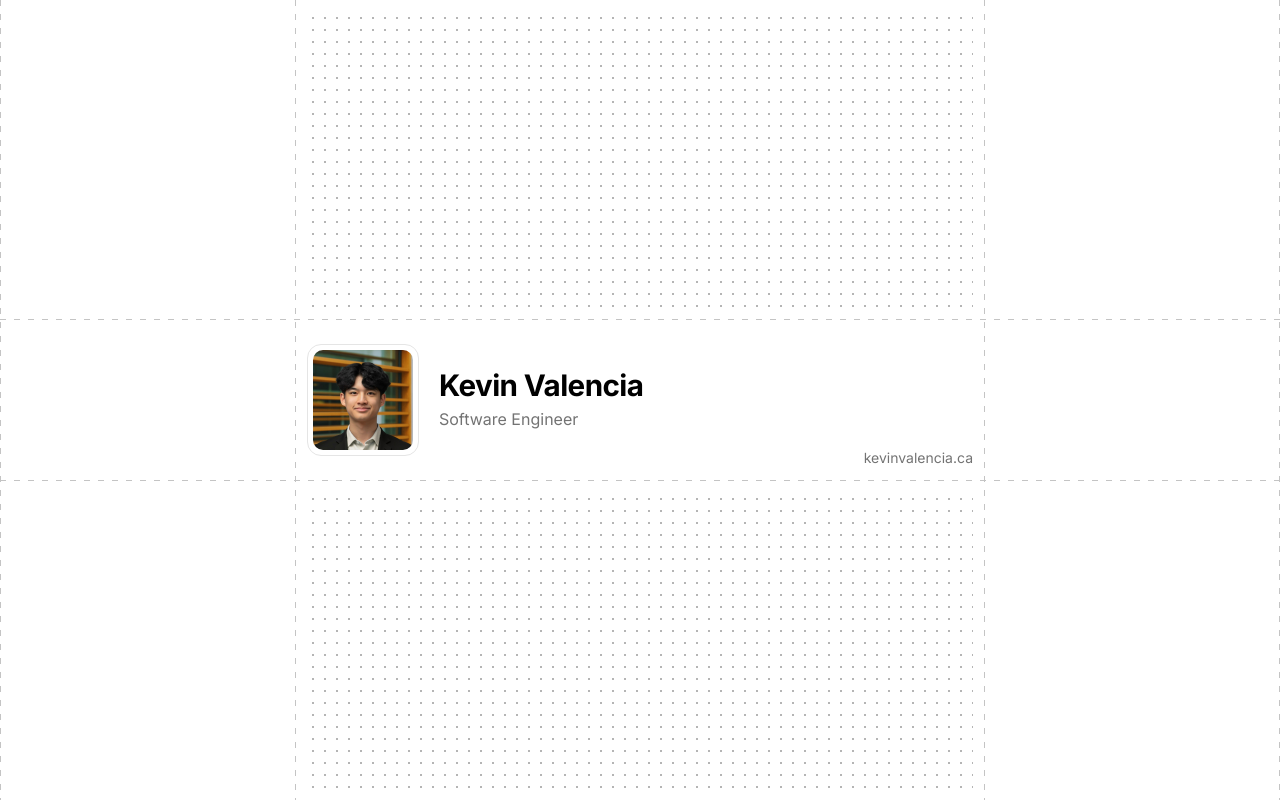
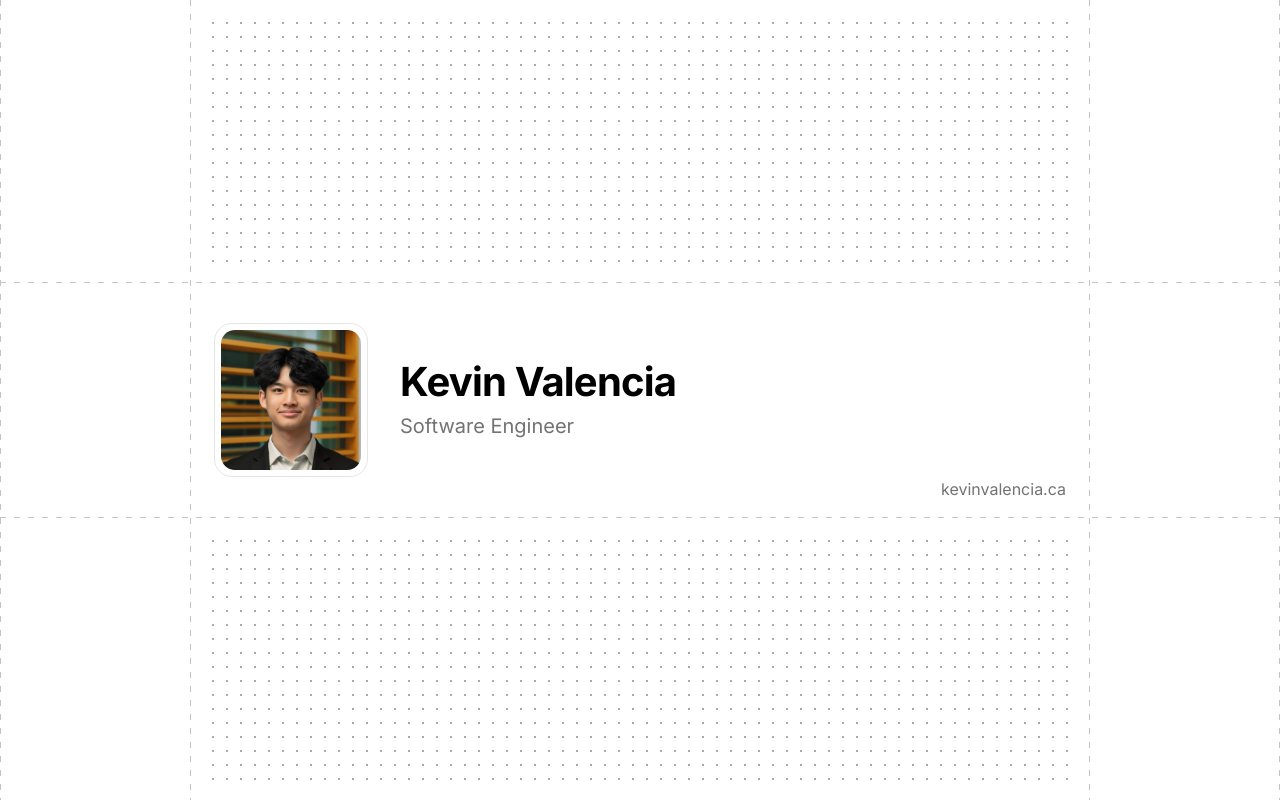
Before and after one commit to kevinvalenciaa/personal-portfolio-v2.0, a Next.js app: page /preview in a window 1280 px wide. Built offline with nearby package versions, Linux system fonts and the light colour scheme.

Commit message:
larger preview

```diff
--- a/src/app/preview/page.tsx
+++ b/src/app/preview/page.tsx
@@ -4,12 +4,12 @@ import { personalInfo } from '@/config/personal';
 export default function PreviewPage() {
   return (
     <main className="h-screen bg-background dashed-border-container flex flex-col">
-      <div className="dashed-content-lines" aria-hidden="true" />
-      <div className="max-w-[690px] mx-2 sm:mx-8 md:mx-auto relative w-full flex flex-col h-full">
+      <div className="dashed-content-lines" style={{ maxWidth: '900px' }} aria-hidden="true" />
+      <div className="max-w-[900px] mx-4 sm:mx-12 md:mx-auto relative w-full flex flex-col h-full">
         {/* Top dot grid section - fills remaining space */}
         <div className="relative z-50 bg-background flex-1">
-          <div className="relative p-3 h-full">
-            <div className="w-full h-full dot-grid"></div>
+          <div className="relative p-4 h-full">
+            <div className="w-full h-full dot-grid" style={{ backgroundImage: 'radial-gradient(#aaa 1.5px, transparent 1.5px)', backgroundSize: '14px 14px' }}></div>
           </div>
         </div>
 
@@ -17,32 +17,32 @@ export default function PreviewPage() {
 
         {/* Profile section - centered */}
         <div className="relative z-50 bg-background">
-          <div className="relative p-3 py-6">
-            <div className="flex items-center gap-5">
+          <div className="relative p-6 py-10">
+            <div className="flex items-center gap-8">
               {/* Profile image */}
-              <div className="border border-border rounded-[14px] p-[5px] bg-white">
+              <div className="border border-border rounded-[18px] p-[6px] bg-white">
                 <Image
                   src="/linkedin-pfp.jpg"
                   alt="Profile"
-                  width={100}
-                  height={100}
-                  className="rounded-[10px] object-cover select-none"
+                  width={140}
+                  height={140}
+                  className="rounded-[14px] object-cover select-none"
                 />
               </div>
 
               {/* Name and title */}
               <div className="flex flex-col select-none">
-                <h1 className="text-[1.85rem] font-bold leading-[1.1] text-title">
+                <h1 className="text-[2.5rem] font-bold leading-[1.1] text-title">
                   {personalInfo.name}
                 </h1>
-                <p className="text-muted-foreground text-base mt-1.5">
+                <p className="text-muted-foreground text-xl mt-2">
                   Software Engineer
                 </p>
               </div>
             </div>
 
             {/* Website URL - bottom right */}
-            <span className="absolute bottom-3 right-3 text-muted-foreground text-sm select-none">
+            <span className="absolute bottom-4 right-6 text-muted-foreground text-base select-none">
               kevinvalencia.ca
             </span>
           </div>
@@ -52,8 +52,8 @@ export default function PreviewPage() {
 
         {/* Bottom dot grid section - fills remaining space */}
         <div className="relative z-50 bg-background flex-1">
-          <div className="relative p-3 h-full">
-            <div className="w-full h-full dot-grid"></div>
+          <div className="relative p-4 h-full">
+            <div className="w-full h-full dot-grid" style={{ backgroundImage: 'radial-gradient(#aaa 1.5px, transparent 1.5px)', backgroundSize: '14px 14px' }}></div>
           </div>
         </div>
       </div>
```
